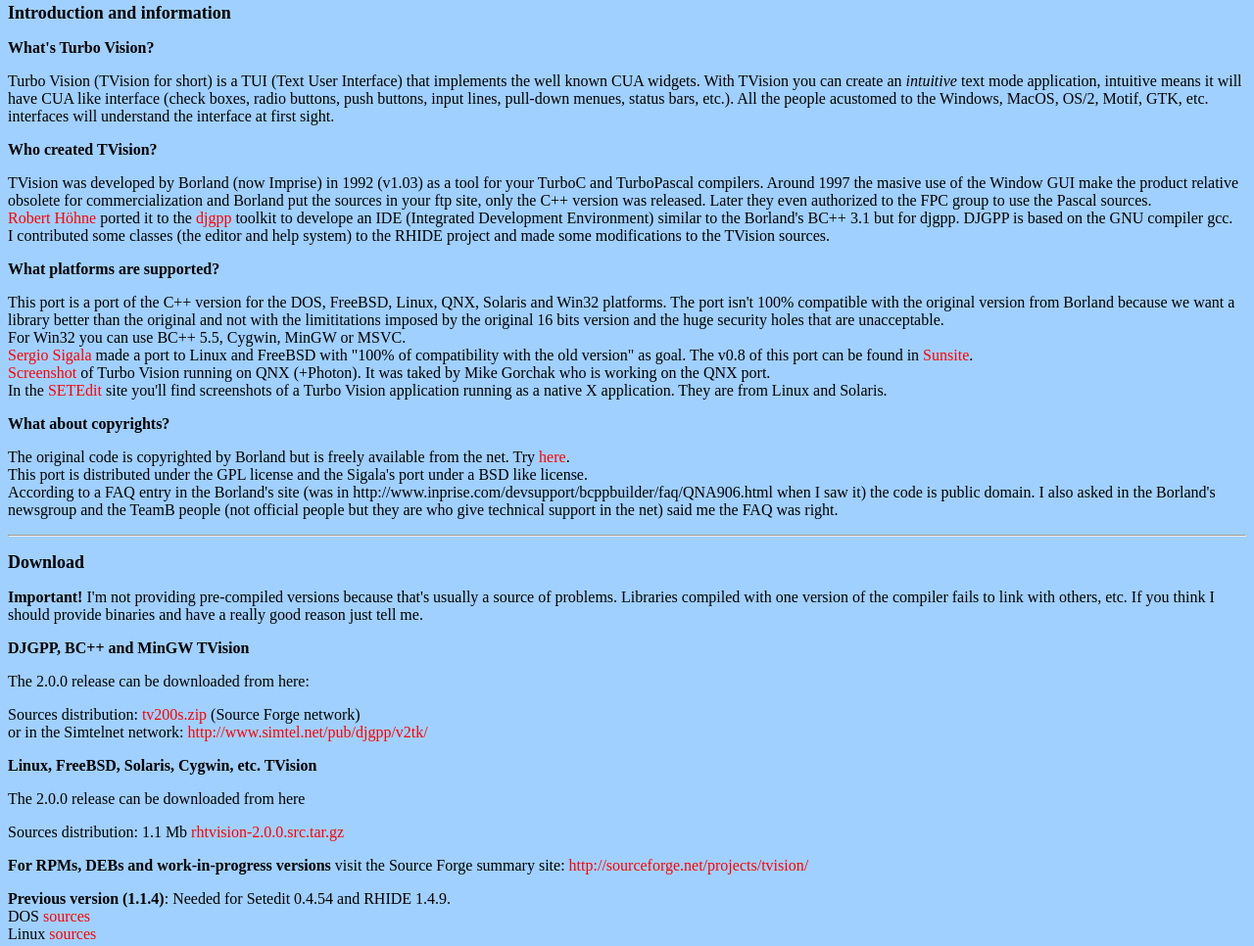
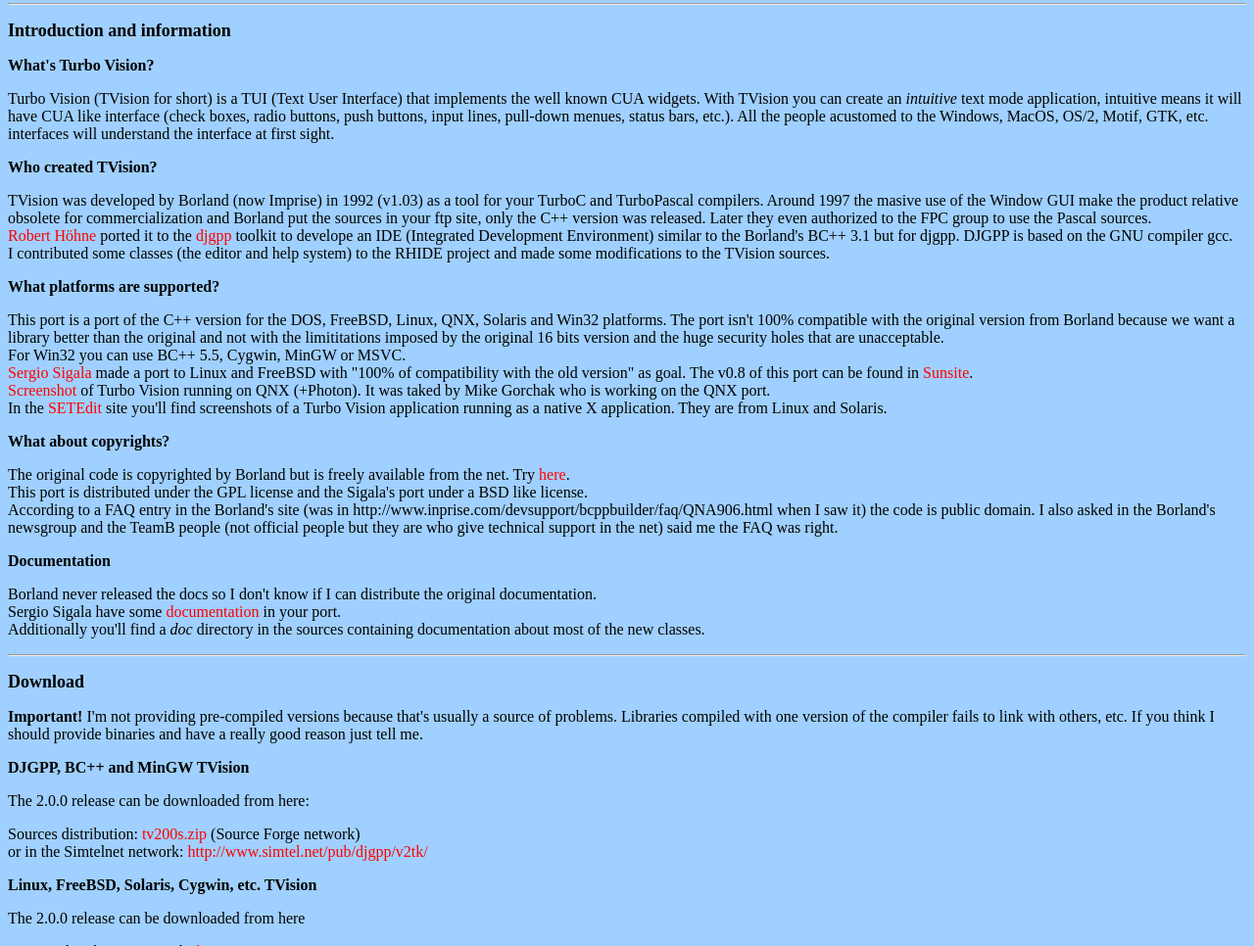
Before and after one commit to set-soft/tvision, a plain HTML site: page tvision/www-site/index.html in a window 1280 px wide. Shown: the part 409-1375 px from the top of the page at 98% size. Drawn offline with Linux system fonts and the light colour scheme.

Commit message:
* Added: [WWW] a link to Sigala's documentation and a comment about the documentation for the new classes.

```diff
--- a/tvision/www-site/index.html
+++ b/tvision/www-site/index.html
@@ -37,6 +37,7 @@
    <li> <a href="#wctv">Who created TVision?</a>
    <li> <a href="#wpl">What platforms are supported?</a>
    <li> <a href="#wcp">What about copyrights?</a>
+   <li> <a href="#doc">Documentation</a>
   </ul>
 </ul>
 <ul>
@@ -100,7 +101,7 @@ a Turbo Vision application running as a native X application. They are from Linu
 Solaris.<br>
 <p>
 
-<a name="wpl"></a><h3>What about copyrights?</h3>
+<a name="wcp"></a><h3>What about copyrights?</h3>
 <p>The original code is copyrighted by Borland but is freely available from
 the net. Try <a href="ftp://ftp.borland.com/pub/borlandcpp/devsupport/archive/turbovision/tv.zip">here</a>.<br>
 This port is distributed under the GPL license and the Sigala's port under
@@ -109,6 +110,16 @@ According to a FAQ entry in the Borland's site (was in http://www.inprise.com/de
 when I saw it) the code is public domain. I also asked in the Borland's
 newsgroup and the TeamB people (not official people but they are who give
 technical support in the net) said me the FAQ was right.
+<p>
+
+<a name="doc"></a><h3>Documentation</h3>
+<p>Borland never released the docs so I don't know if I can distribute the original
+documentation.<br>
+Sergio Sigala have some
+<a href="http://web.tiscali.it/ssigala/sergio/tvision/html/index.html">documentation</a> in
+your port.<br>
+Additionally you'll find a <i>doc</i> directory in the sources containing documentation
+about most of the new classes.
 <p>
 
 
```
Also changed, not shown: 1 other file.
